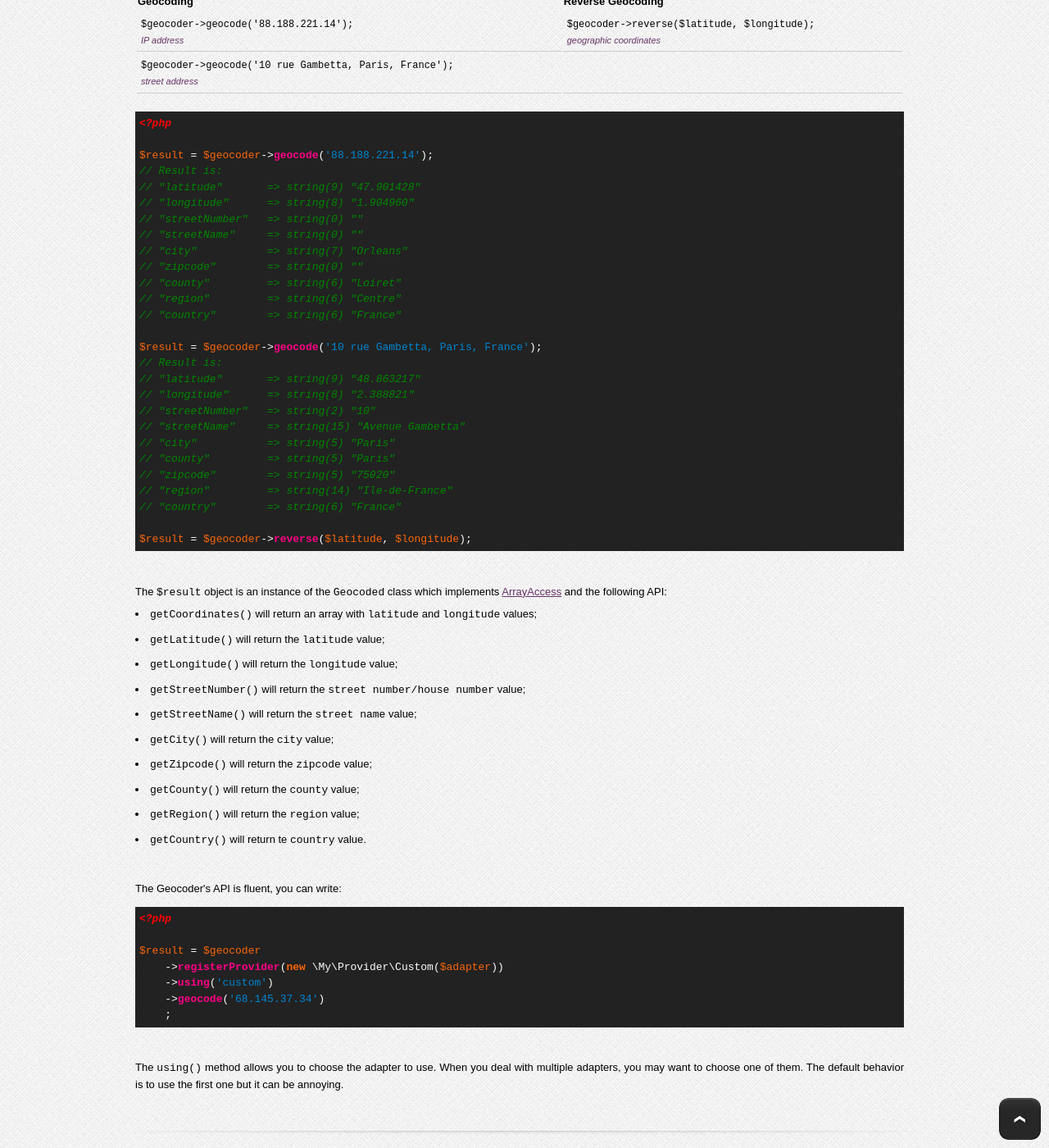
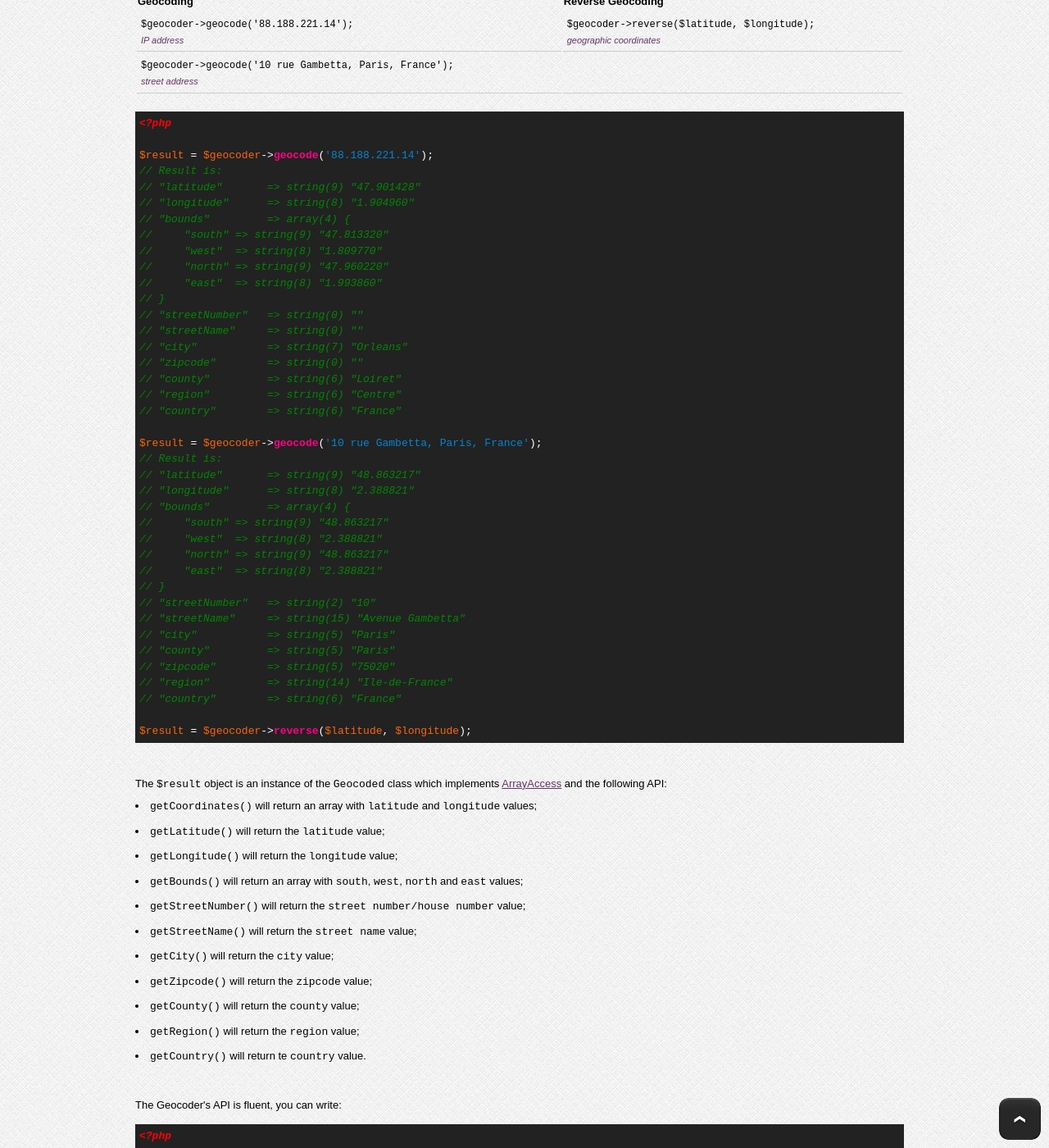
Before and after one commit to geocoder-php/Geocoder, a Jekyll site: the page built from index.markdown, in a window 1280 px wide and 1400 px high, scrolled down 1140 px. Shown: the whole window at 82% size. Built offline with Jekyll 4.4.1, drawn with Linux system fonts in a browser that asks for light colours; nearby versions of some CDN libraries; Markdown is read by kramdown in place of the engine named in the settings.

Commit message:
Added bounds doc

```diff
--- a/index.markdown
+++ b/index.markdown
@@ -78,6 +78,12 @@ $result = $geocoder->geocode('88.188.221.14');
 // Result is:
 // "latitude"       => string(9) "47.901428"
 // "longitude"      => string(8) "1.904960"
+// "bounds"         => array(4) {
+//     "south" => string(9) "47.813320"
+//     "west"  => string(8) "1.809770"
+//     "north" => string(9) "47.960220"
+//     "east"  => string(8) "1.993860"
+// }
 // "streetNumber"   => string(0) ""
 // "streetName"     => string(0) ""
 // "city"           => string(7) "Orleans"
@@ -90,6 +96,12 @@ $result = $geocoder->geocode('10 rue Gambetta, Paris, France');
 // Result is:
 // "latitude"       => string(9) "48.863217"
 // "longitude"      => string(8) "2.388821"
+// "bounds"         => array(4) {
+//     "south" => string(9) "48.863217"
+//     "west"  => string(8) "2.388821"
+//     "north" => string(9) "48.863217"
+//     "east"  => string(8) "2.388821"
+// }
 // "streetNumber"   => string(2) "10"
 // "streetName"     => string(15) "Avenue Gambetta"
 // "city"           => string(5) "Paris"
@@ -106,6 +118,7 @@ $result = $geocoder->reverse($latitude, $longitude);
             <li><code>getCoordinates()</code> will return an array with <code>latitude</code> and <code>longitude</code> values;</li>
             <li><code>getLatitude()</code> will return the <code>latitude</code> value;</li>
             <li><code>getLongitude()</code> will return the <code>longitude</code> value;</li>
+            <li><code>getBounds()</code> will return an array with <code>south</code>, <code>west</code>, <code>north</code> and <code>east</code> values;</li>
             <li><code>getStreetNumber()</code> will return the <code>street number/house number</code> value;</li>
             <li><code>getStreetName()</code> will return the <code>street name</code> value;</li>
             <li><code>getCity()</code> will return the <code>city</code> value;</li>
```
